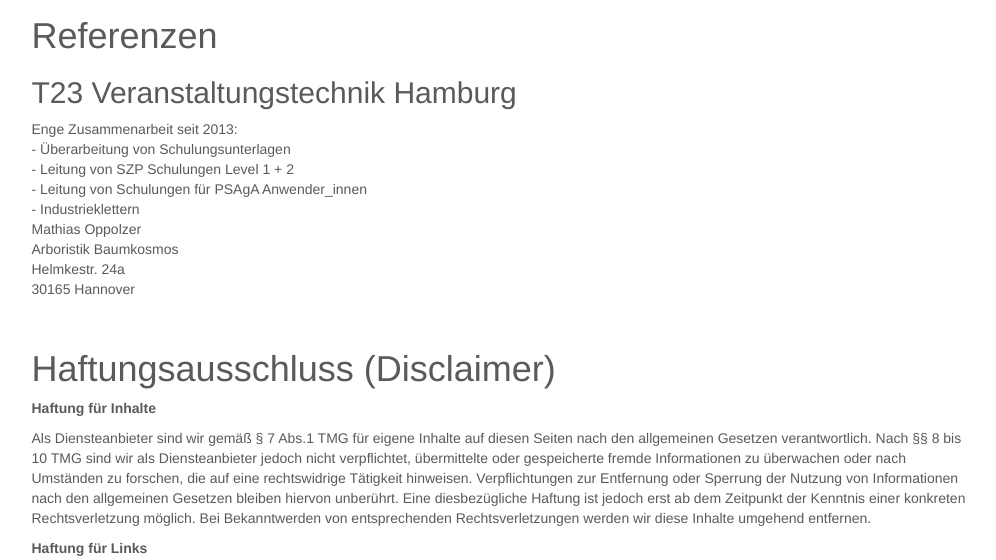
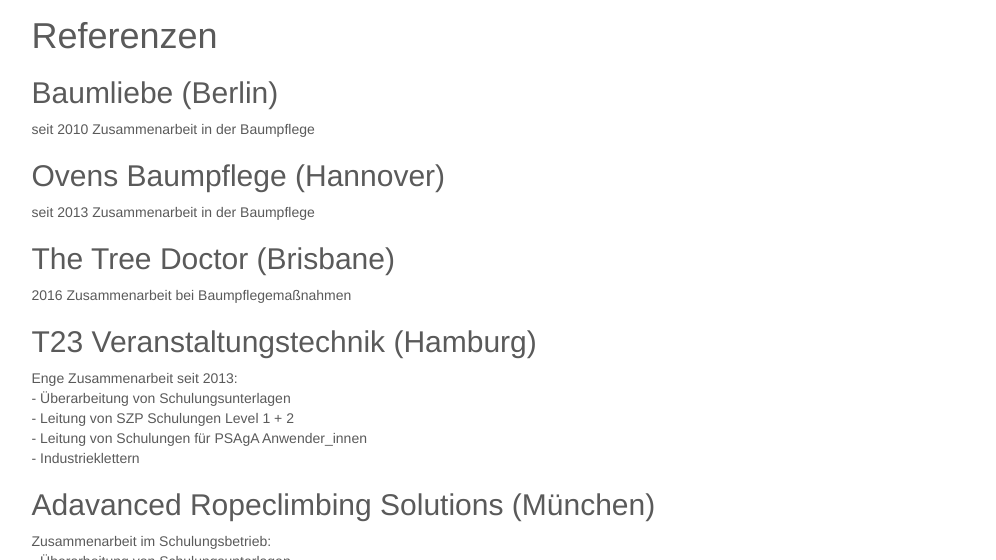
Before and after one commit to Baumkosmos/baumkosmos.github.io, a Jekyll site: the page built from referenzen.html, in a window 1280 px wide and 900 px high, cut to the strip 340-900 px from the top of the window. Shown: the whole strip, without its empty margins (136-1132 px from the left). Built offline with Jekyll 4.4.1, drawn with Linux system fonts in a browser that asks for light colours; some of the changed text lies outside the part shown.

Commit message:
Update referenzen.html

```diff
--- a/referenzen.html
+++ b/referenzen.html
@@ -9,19 +9,28 @@
 
 <h1>Referenzen</h1>
 
-<h2>T23 Veranstaltungstechnik Hamburg</h2>
+<h2>Baumliebe (Berlin)</h2>
+seit 2010 Zusammenarbeit in der Baumpflege <br />
+
+<h2>Ovens Baumpflege (Hannover)</h2>
+seit 2013 Zusammenarbeit in der Baumpflege <br />
+
+<h2>The Tree Doctor (Brisbane)</h2>
+2016 Zusammenarbeit bei Baumpflegemaßnahmen<br />
+
+<h2>T23 Veranstaltungstechnik (Hamburg)</h2>
 Enge Zusammenarbeit seit 2013:<br />
 - Überarbeitung von Schulungsunterlagen <br />
 - Leitung von SZP Schulungen Level 1 + 2 <br />
 - Leitung von Schulungen für PSAgA Anwender_innen <br />
 - Industrieklettern <br />
 
+<h2>Adavanced Ropeclimbing Solutions (München) </h2>
+Zusammenarbeit im Schulungsbetrieb:<br />
+- Überarbeitung von Schulungsunterlagen <br />
+- Leitung von SZP Schulung Level 1 <br />
 
-<p>Mathias Oppolzer<br />
-Arboristik Baumkosmos<br />
-Helmkestr. 24a<br />
-30165 Hannover<br />
-<br />
+
 
 
 		</div>
```
